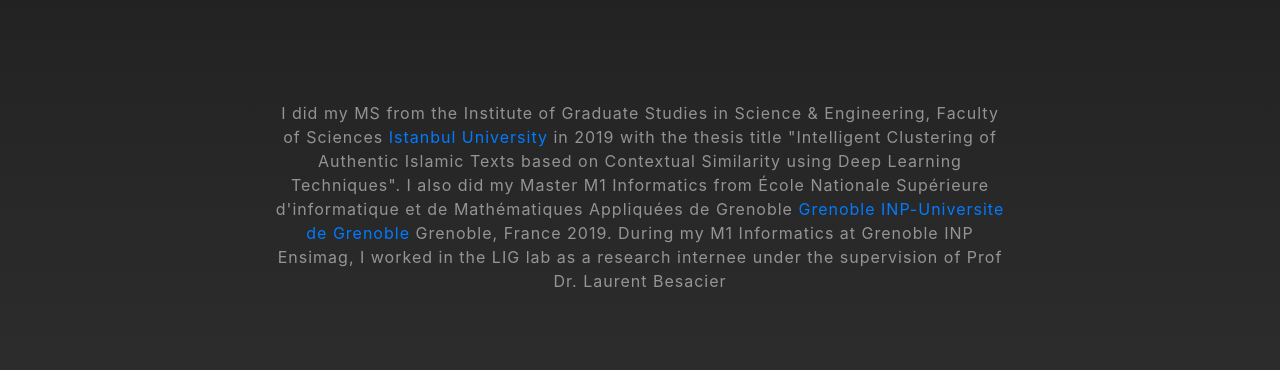
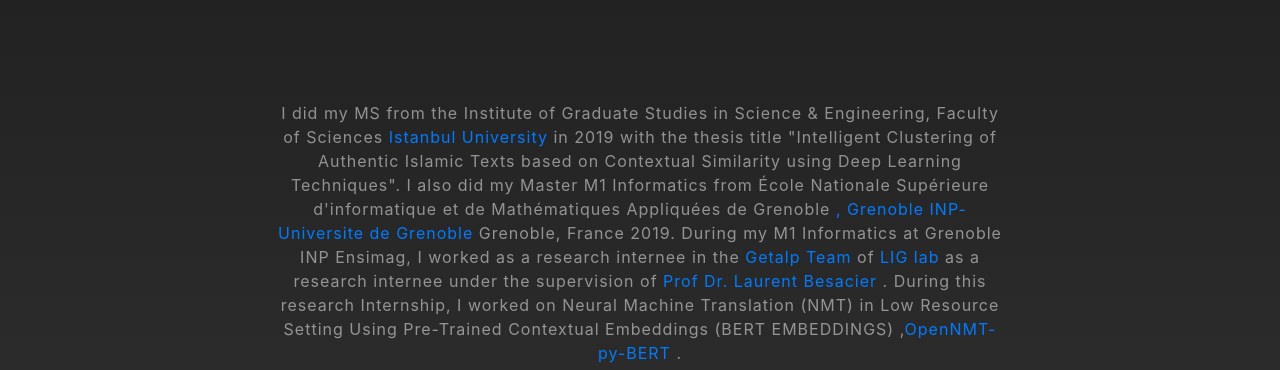
Before and after one commit to shakeel608/shakeel609.github.io, a website with bundled scripts: page index.html in a window 1280 px wide. Shown: the part 1297-1667 px from the top of the page. Built offline with nearby package versions, Linux system fonts and the light colour scheme; grey boxes are pictures that could not be loaded.

Commit message:
About Us

```diff
--- a/index.html
+++ b/index.html
@@ -75,8 +75,10 @@
 		  of Sciences <a href = "https://www.istanbul.edu.tr/en/_"> Istanbul University </a>  in 2019
 		  with the thesis title "Intelligent Clustering of Authentic Islamic Texts based on Contextual Similarity using Deep Learning Techniques".
 		  I also did my Master M1 Informatics  from  École Nationale Supérieure d'informatique et de Mathématiques Appliquées de Grenoble
-		  <a href="http://mosig.imag.fr/"> Grenoble INP-Universite de Grenoble </a> Grenoble, France 2019.  During my M1 Informatics at Grenoble INP Ensimag,
-		  I worked in the LIG lab as a research internee under the supervision of Prof Dr. Laurent Besacier </p>
+		  <a href="http://mosig.imag.fr/"> , Grenoble INP-Universite de Grenoble </a> Grenoble, France 2019.  During my M1 Informatics at Grenoble INP Ensimag,
+		  I worked as a research internee in the <a href=" http://getalp.imag.fr/">Getalp Team</a> of <a href = "https://www.liglab.fr/en/research/research-areas-and-teams/getalp"> LIG lab </a> as a research internee
+		  under the supervision of <a href = "https://www.researchgate.net/profile/Laurent_Besacier"> Prof Dr. Laurent Besacier </a>.  During this research Internship,  I worked on Neural Machine Translation (NMT) in Low Resource Setting
+Using Pre-Trained Contextual Embeddings (BERT EMBEDDINGS)  ,<a href="https://github.com/shakeel608/OpenNMT-py-with-BERT">OpenNMT-py-BERT </a>.</p>
         </div>
       </div>
       <img src="img/shakeel.jpg" class="img-fluid" alt="">
```
